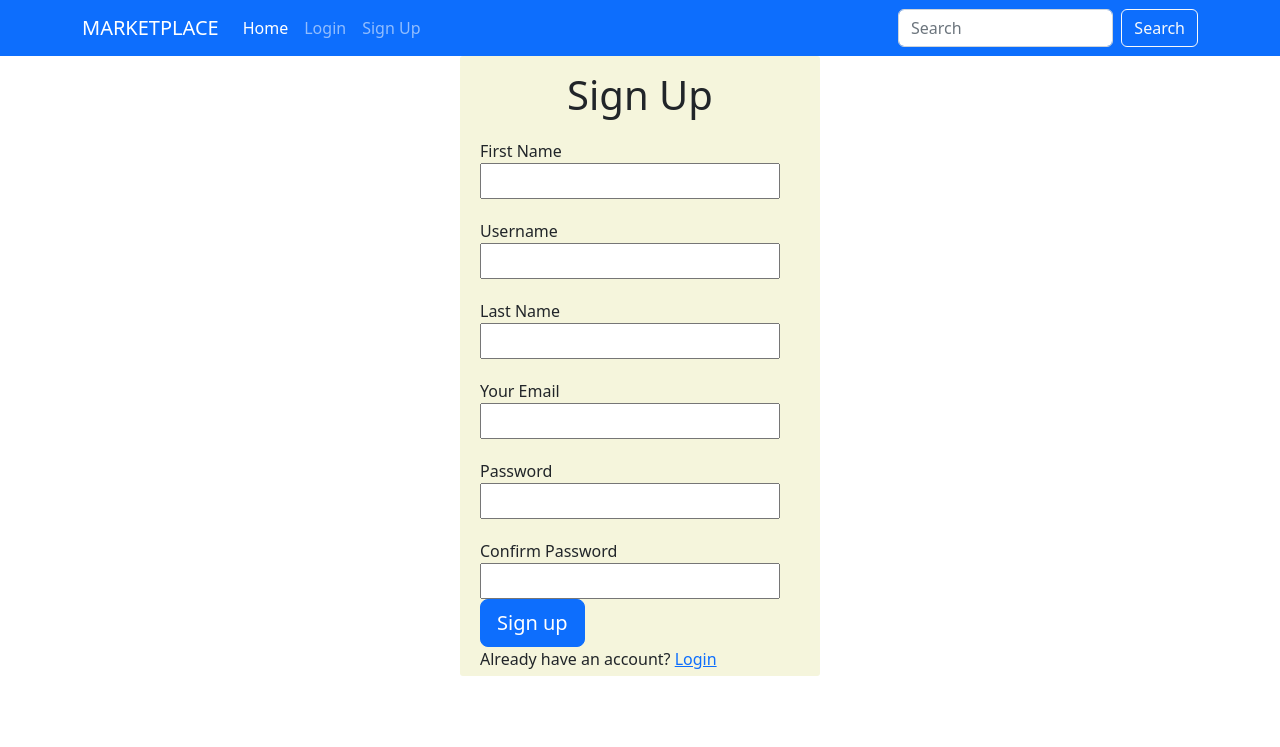
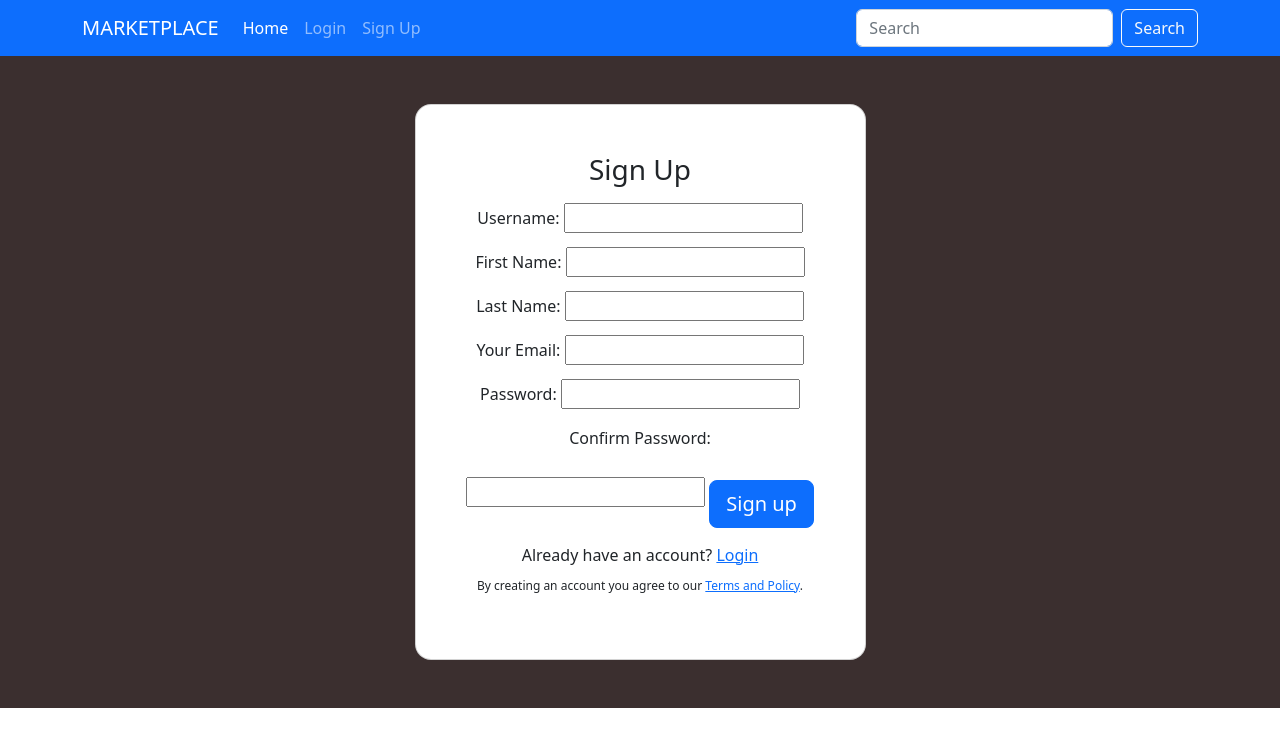
Before and after one commit to Aycelenk/Ecommerce-Website-Django, a Django app: template Marketplace/Main/templates/signup.html in a window 1280 px wide. Shown: the top 747 px of the page. Run offline with Django 3.2, Linux system fonts and the light colour scheme; the template is opened without the code that fills it, so the values that code supplies are empty, except form fields; tables that the repository leaves empty hold one stand-in row (values such as "Sample post"); form fields are guessed from the names that the template uses.

Commit message:
Signup updated & link from login to signup added

```diff
--- a/Marketplace/Main/static/style.css
+++ /dev/null
@@ -1,37 +0,0 @@
-.sign-up-sheet{
-    width: 360px;
-    height: 620px;
-    margin: auto;
-    border-radius: 3px;
-    background-color: beige;
-
-}
-h1{
-    text-align: center;
-    padding-top: 15px;
-}
-
-form{
-    width: 300px;
-    margin-left: 20px;
-}
-
-form label{
-    display: flex;
-    margin-top: 20px;
-}
-
-form input{
-    width: 100%;
-    padding: 4px;
-}
-
-input[type="button"]{
-    width: 320px;
-    height: 35px;
-    margin-top: 30px;
-
-}
-.to-login{
-    margin-left: 20px;
-}
--- a/Marketplace/Main/templates/login.html
+++ b/Marketplace/Main/templates/login.html
@@ -33,13 +33,15 @@
 								</div>
 								{% endif %}
 							<button class="btn btn-primary btn-lg btn-block" type="submit">Login</button>
-
+								<p style= "margin-top:15px; margin-bottom:15px;"> <a href="{% url 'signup' %}">Sign-up</a> </p>
 							<hr class="my-4">
 
 							<div class="btn-group-vertical">
 								<button class="btn btn-lg btn-block btn-primary my-2 rounded"
 									style="background-color: #dd4b39;" type="submit"><i class="fab fa-google me-2"></i> Sign
 									in with google</button>
+
+									<p style = "text-align: center; margin: 0 auto; " >OR</P>
 
 								<button class="btn btn-lg btn-block btn-primary mb-2 my-2 rounded"
 									style="background-color: #3b5998;" type="submit"><i
--- a/Marketplace/Main/templates/signup.html
+++ b/Marketplace/Main/templates/signup.html
@@ -2,41 +2,65 @@
 
 {% block title %} Signup {% endblock %}
 
-{%block link %}
-{% load static %}
-<link rel="stylesheet" href="{% static 'style.css' %}" />
-{% endblock %}
+{% block content %}
+<section class="vh-120" style="background-color: #3b2f2f">
+  <div class="container py-5 h-100">
+    <div class="row d-flex justify-content-center align-items-center h-100">
+      <div class="col-12 col-md-8 col-lg-6 col-xl-5">
+        <div class="card shadow-2-strong" style="border-radius: 1rem">
+          <div class="card-body p-5 text-center">
+            <h3 class="mb-3" style="margin-top: 0px; margin-bottom: 20px">
+              Sign Up
+            </h3>
+            <form method="POST">
+              {% csrf_token %}
 
-{% block content %}
-<div class="sign-up-sheet">
-  <h1>Sign Up</h1>
-  <form method = "POST">
-    {% csrf_token %}
-    <label>First Name</label>
+              <label style="margin-bottom: 10px">Username:</label>
+              {{form.username}}
+              <label style="margin-bottom: 10px; margin-top: 10px"
+                >First Name:</label
+              >
               {{form.first_name}}
-    <label>Username</label>
-    {{form.username}}
-    <label>Last Name</label>
+              <label style="margin-bottom: 10px; margin-top: 10px"
+                >Last Name:</label
+              >
               {{form.last_name}}
-    <label>Your Email</label>
+              <label style="margin-bottom: 10px; margin-top: 10px"
+                >Your Email:</label
+              >
               {{form.email}}
-    <label>Password</label>
+              <label style="margin-bottom: 10px; margin-top: 10px"
+                >Password:</label
+              >
               {{form.password1}}
-    <label>Confirm Password</label>
-    {{form.password2}}
-
-    {% if form.errors or form.non_field_errors %}
+              <label style="margin-bottom: 10px; margin-top: 10px"
+                >Confirm Password:</label
+              >
+              {{form.password2}} {% if form.errors or form.non_field_errors %}
               <div class="alert-danger">
-          {% for field in form %}
-            {{field.errors}}
-          {% endfor %}
-
+                {% for field in form %} {{field.errors}} {% endfor %}
                 {{form.non_field_errors}}
               </div>
               {% endif %}
-    <button class="btn btn-primary btn-lg btn-block" type="submit">Sign up</button>
-
+              <button
+                class="btn btn-primary btn-lg btn-block"
+                style="margin-top: 20px"
+                type="submit"
+              >
+                Sign up
+              </button>
             </form>
-  <p class="to-login">Already have an account? <a href="{% url 'login' %}">Login</a></p>
+            <p style="margin-top: 15px; margin-bottom: 10px">
+              Already have an account? <a href="{% url 'login' %}">Login</a>
+            </p>
+            <p style="font-size: 12px; margin-top: 10px">
+              By creating an account you agree to our
+              <a href="#">Terms and Policy</a>.
+            </p>
           </div>
+        </div>
+      </div>
+    </div>
+  </div>
+</section>
 {% endblock %}
```
Also changed, not shown: Marketplace/Main/forms.py (+8 -8 lines). Lines whose indentation alone changed are shown as unchanged.
